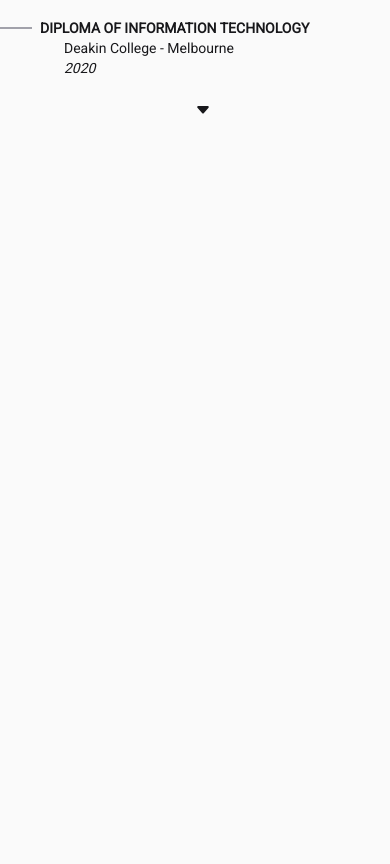
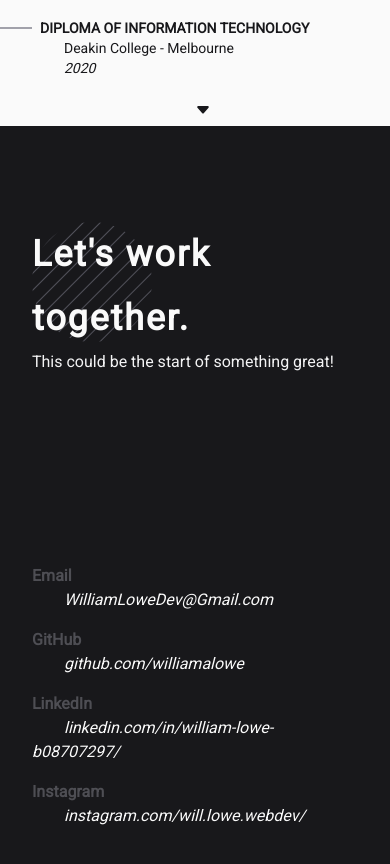
Before and after one commit to williamalowe/portfolio, a Next.js app: page / in a window 390 px wide. Shown: the part 4224-5088 px from the top of the page. Before the commit the page ends 4350 px from the top, so only its background shows below. Built offline with nearby package versions, Linux system fonts and the light colour scheme.

Commit message:
styles: add contact component mobile styles

```diff
--- a/src/app/page.tsx
+++ b/src/app/page.tsx
@@ -11,7 +11,7 @@
       <About />
       <Projects />
       <Experience />
-      {/* <Contact /> */}
+      <Contact />
     </main>
   );
 }
--- a/src/components/contact.tsx
+++ b/src/components/contact.tsx
@@ -7,7 +7,7 @@
   return (
     <section
       id="contact"
-      className="relative h-screen w-full flex bg-zinc-900 text-zinc-50 px-24 pt-24"
+      className="relative min-h-screen w-full flex bg-zinc-900 text-zinc-50 px-8 sm:px-24 pt-24"
     >
       <div className="flex-1 flex flex-col max-w-[1200px] gap-y-12">
         <div className="relative flex flex-col">
@@ -21,27 +21,45 @@
         </div>
         <div className="flex-1 flex flex-col gap-y-4 justify-center">
           <div>
-            <h3 className="text-2xl font-bold text-zinc-400/40">Email</h3>
+            <h3 className="sm:text-2xl font-bold text-zinc-400/40">Email</h3>
             <p className="ml-8 italic">WilliamLoweDev@Gmail.com</p>
           </div>
           <div>
-            <h3 className="text-2xl font-bold text-zinc-400/40">GitHub</h3>
-            <a href="https://github.com/williamalowe" target="_blank" className="ml-8 italic">github.com/williamalowe</a>
+            <h3 className="sm:text-2xl font-bold text-zinc-400/40">GitHub</h3>
+            <a
+              href="https://github.com/williamalowe"
+              target="_blank"
+              className="ml-8 italic"
+            >
+              github.com/williamalowe
+            </a>
           </div>
           <div>
-            <h3 className="text-2xl font-bold text-zinc-400/40">LinkedIn</h3>
-            <a href="https://www.linkedin.com/in/william-lowe-b08707297/" target="_blank" className="ml-8 italic">linkedin.com/in/william-lowe-b08707297/</a>
+            <h3 className="sm:text-2xl font-bold text-zinc-400/40">LinkedIn</h3>
+            <a
+              href="https://www.linkedin.com/in/william-lowe-b08707297/"
+              target="_blank"
+              className="ml-8 italic"
+            >
+              linkedin.com/in/william-lowe-b08707297/
+            </a>
           </div>
           <div>
-            <h3 className="text-2xl font-bold text-zinc-400/40">Instagram</h3>
-            <a href="https://www.instagram.com/will.lowe.webdev/" target="_blank" className="ml-8 italic">instagram.com/will.lowe.webdev/</a>
+            <h3 className="sm:text-2xl font-bold text-zinc-400/40">
+              Instagram
+            </h3>
+            <a
+              href="https://www.instagram.com/will.lowe.webdev/"
+              target="_blank"
+              className="ml-8 italic"
+            >
+              instagram.com/will.lowe.webdev/
+            </a>
           </div>
         </div>
       </div>
-      <div className="absolute bottom-[20%] right-4">
-        <ReturnArrow
-          isDark
-        />
+      <div className="hidden sm:block absolute bottom-[20%] right-4">
+        <ReturnArrow isDark />
       </div>
     </section>
   );
```
